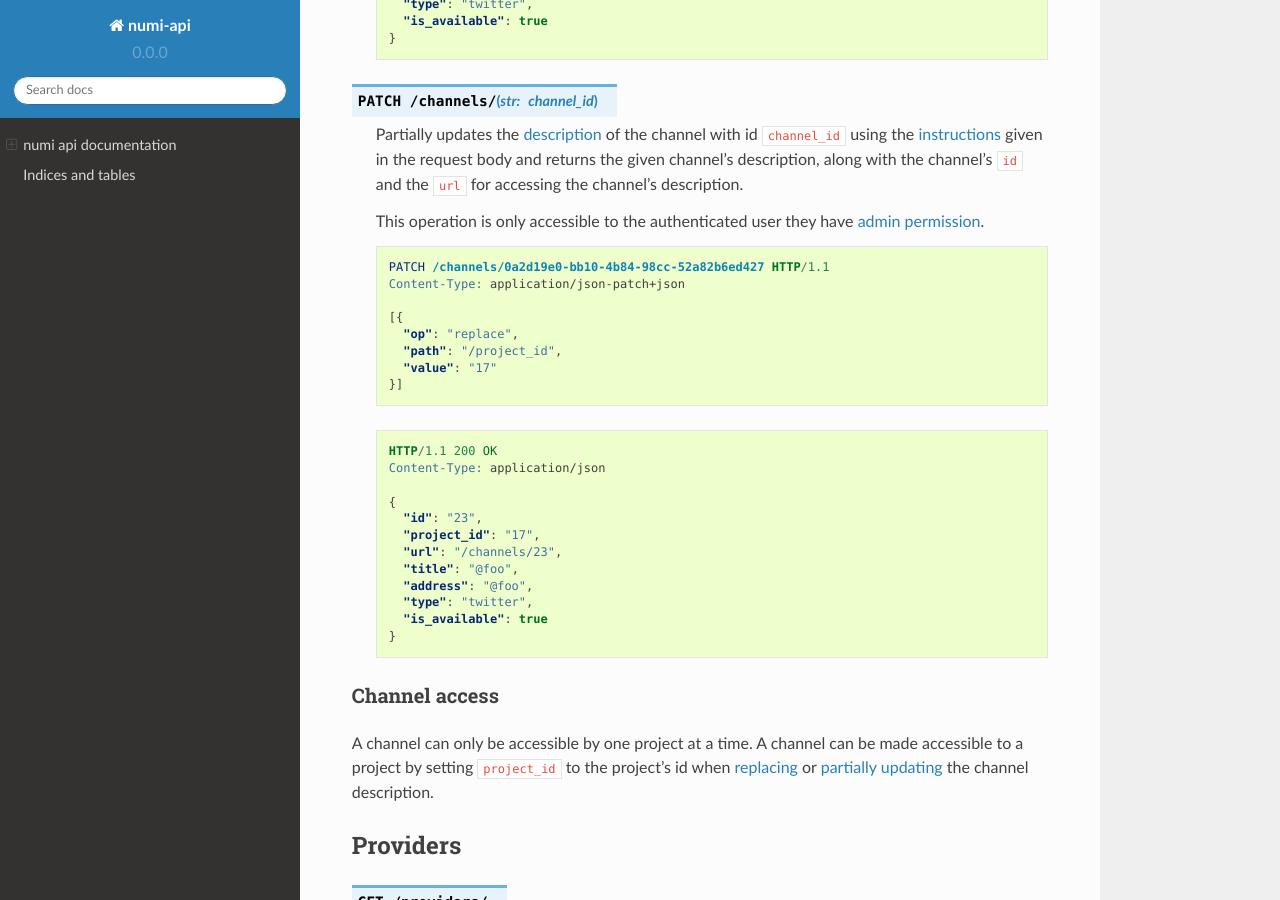
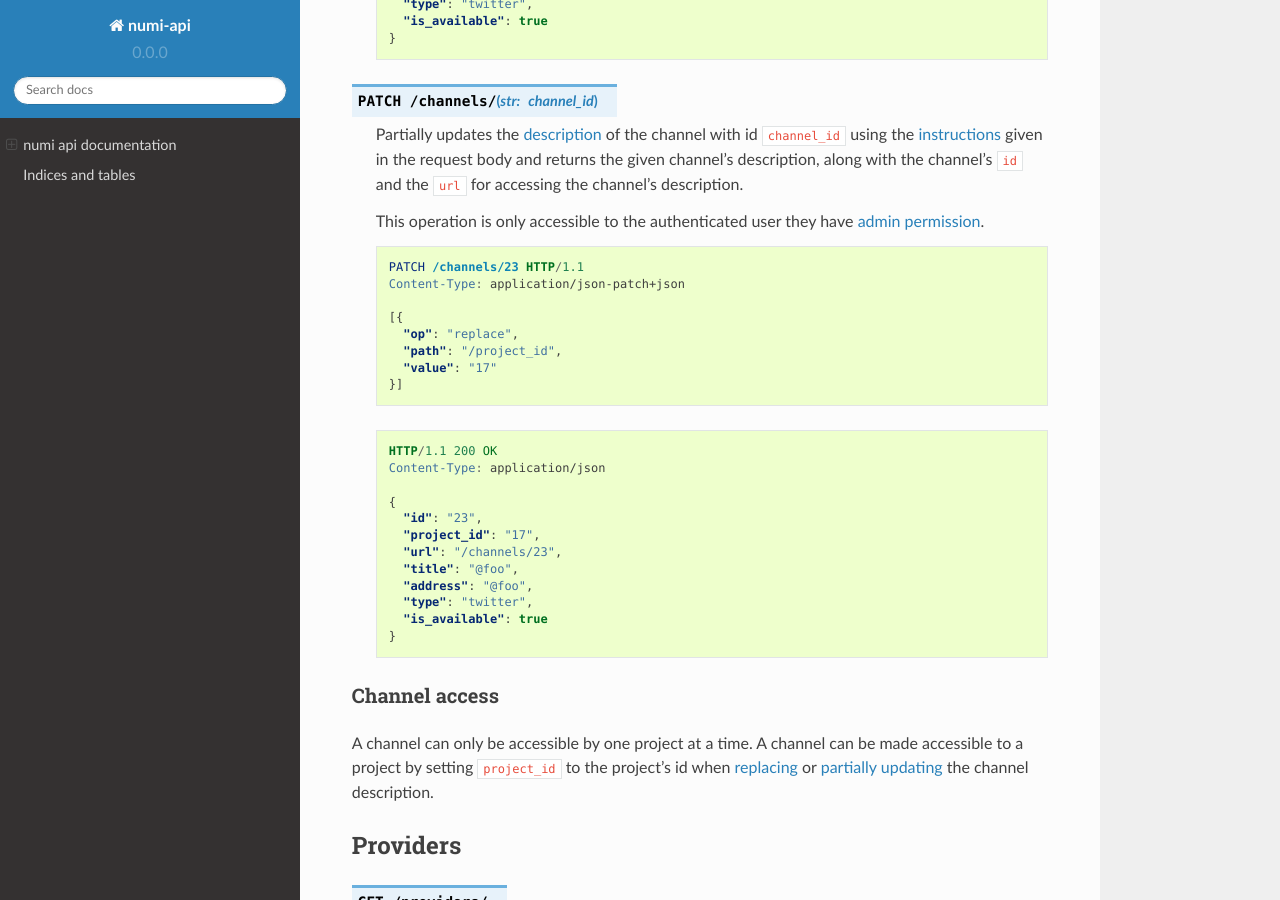
Before and after one commit to praekelt/numi-api, a Sphinx documentation site: the page built from docs/index.rst, in a window 1280 px wide and 900 px high, scrolled down 31690 px. Built offline with Sphinx 7.4.7 and the Read the Docs theme 2.0.0, drawn with Linux system fonts in a browser that asks for light colours.

Commit message:
More copy-paste fixes

```diff
--- a/docs/index.rst
+++ b/docs/index.rst
@@ -1783,7 +1783,7 @@
 
   .. sourcecode:: http
 
-     PATCH /channels/0a2d19e0-bb10-4b84-98cc-52a82b6ed427 HTTP/1.1
+     PATCH /channels/23 HTTP/1.1
      Content-Type: application/json-patch+json
 
      [{
```
